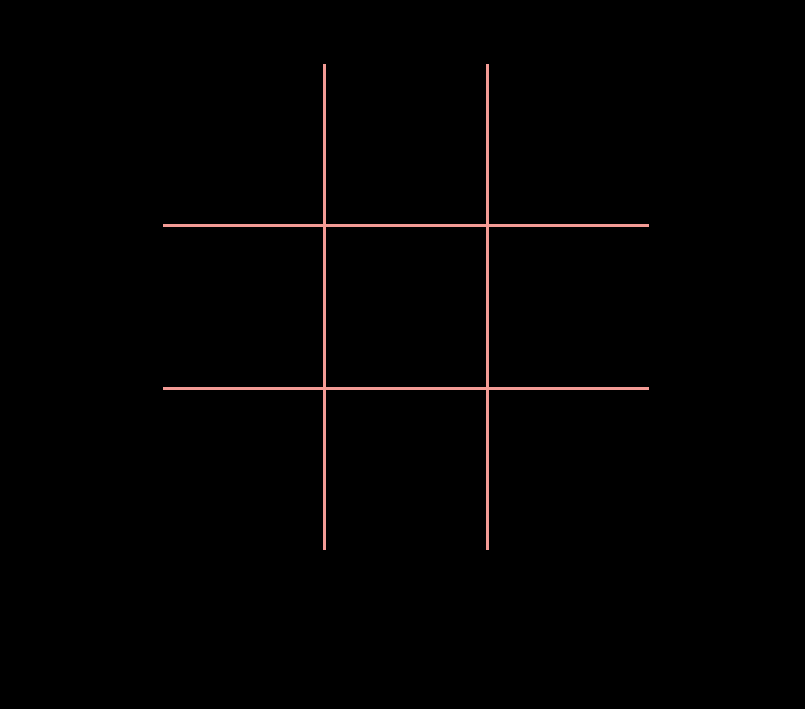
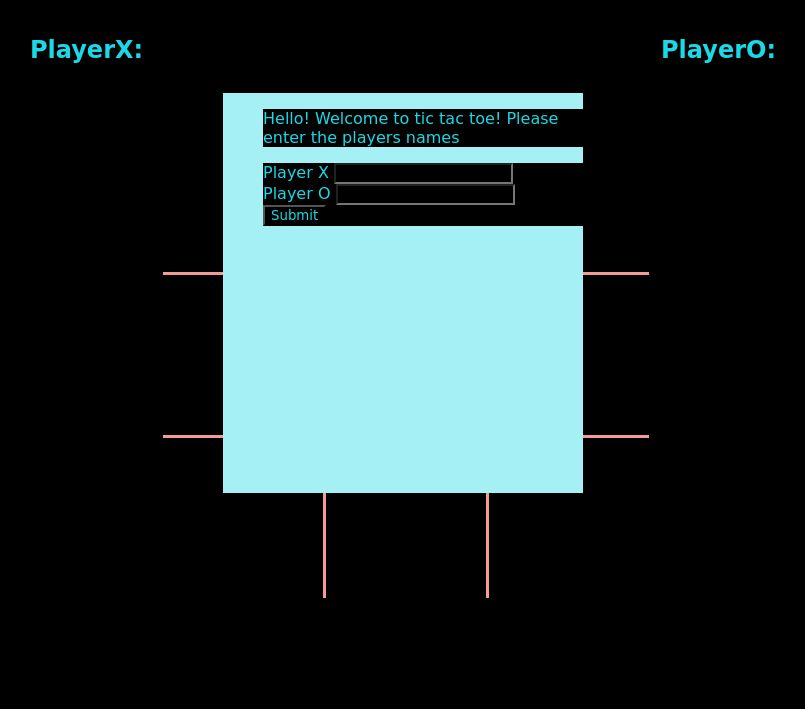
Before and after one commit to Elpidio-Julian/arcadeProject, a plain HTML site: page tic-tac-toe/index.html in a window 1280 px wide. Shown: the part 107-816 px from the top of the page, without its empty margins (237-1042 px from the left). Drawn offline with Linux system fonts and the light colour scheme; a web font is replaced by a local one.

Commit message:
added menu and functionality for player names

```diff
--- a/tic-tac-toe/app.js
+++ b/tic-tac-toe/app.js
@@ -3,8 +3,19 @@ const board = document.getElementById('board')
 
 const restart = document.getElementsByClassName('restart')[0]
 
+const submitBtn = document.getElementById('submitbtn')
+
+const playerX = document.getElementById('playerXName')
+
+const playerO = document.getElementById('playerOName')
+
+const playXName = document.getElementById('playerX')
+
+const playOName = document.getElementById('playerO')
+
 const gameState = {}
 
+const menu = document.getElementsByTagName('menu')[0]
 
 function resetInitialState() {
     gameState.players = ['x', 'o']
@@ -30,6 +41,17 @@ function resetInitialState() {
         }
         // run game check
         gameCheck()
+    })
+    welcome()
+}
+
+function welcome() {
+    menu.style.display = 'block'
+    submitBtn.addEventListener('click', function(event){
+        event.preventDefault()
+        playXName.innerText = `PlayerX: ${playerX.value}`
+        playOName.innerText = `PlayerO: ${playerO.value}`
+        menu.style.display = 'none'
     })
 }
 
--- a/tic-tac-toe/index.html
+++ b/tic-tac-toe/index.html
@@ -8,6 +8,17 @@
 
   <body>
     <h1>Tic Tac Toe</h1>
+    <h2 id="names"><span id="playerX">PlayerX:</span><span id="playerO">PlayerO:</span></h2>
+    <menu>
+      <p id="instructions">Hello! Welcome to tic tac toe! Please enter the players names</p>
+      <form>
+        <label>Player X</label>
+        <input type="text" id="playerXName"> <br>
+        <label>Player O</label>
+        <input type="text" id="playerOName"> <br>
+        <input id="submitbtn" type="submit" value="Submit">
+      </form>
+    </menu>
     <main id="board">
       <div class="cell" data-coordinates="0,0"></div>
       <div class="cell" data-coordinates="0,1"></div>
--- a/tic-tac-toe/style.css
+++ b/tic-tac-toe/style.css
@@ -78,3 +78,16 @@ light salmon #f39b95
 .o::after{
   content: '\25EF';
 }
+
+#names {
+  display: flex;
+  justify-content: space-around;
+  width: 100%;
+}
+menu {
+  position: fixed;
+  background-color: #a5f0f5;
+  z-index: 2;
+  height: 50vh;
+  width: 25vw;
+}
```
